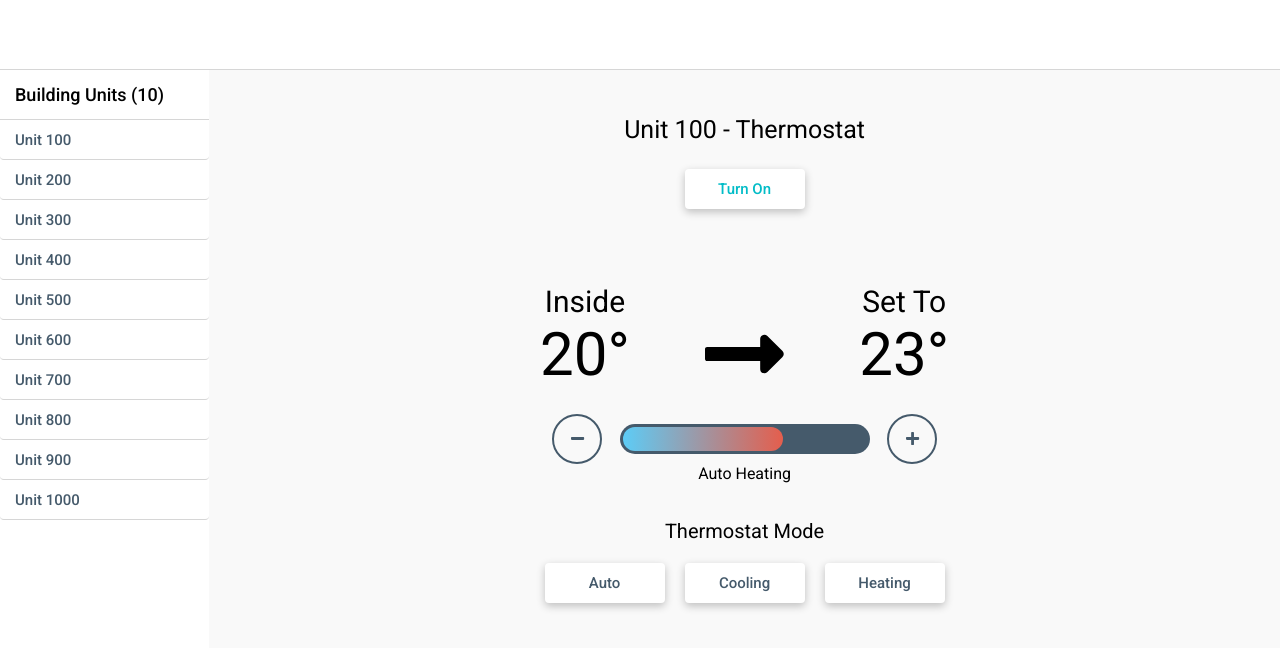
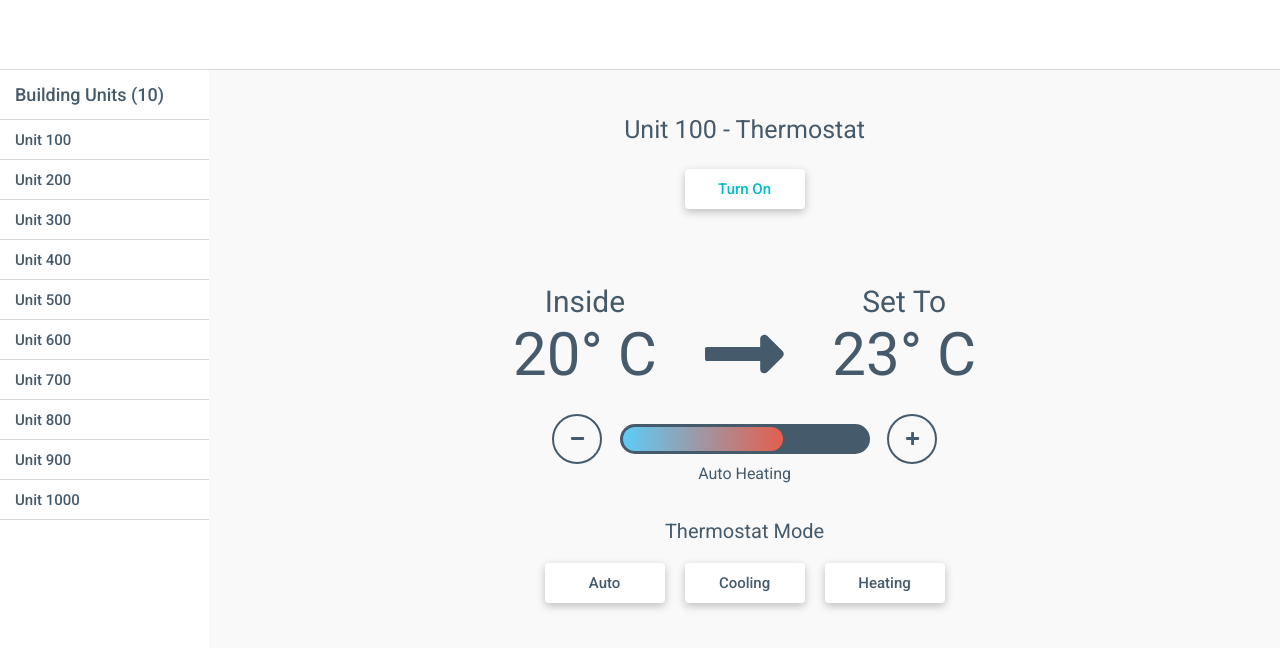
Before and after one commit to PuaChris/24hr-thermometer-challenge, a React (Create React App) app: page / in a window 1280 px wide. Shown: the top 648 px of the page. Built offline with nearby package versions, Linux system fonts and the light colour scheme.

Commit message:
Added new state logic that allows the user to interact with the thermometer and switch between modes

```diff
--- /dev/null
+++ b/src/Constants.js
@@ -0,0 +1,8 @@
+export const THERMOSTAT_MODES = {
+  AUTO: "auto",
+  COOLING: "cooling",
+  HEATING: "heating",
+  // STANDBY: "standby",
+  // AUTO_HEATING: "auto heating",
+  // AUTO_COOLING: "auto cooling",
+}
--- a/src/components/Sidebar.js
+++ b/src/components/Sidebar.js
@@ -12,7 +12,10 @@ function Sidebar(props) {
     <ul className="sidebar container">
       <span className="sidebar__title">Building Units ({units.length})</span>
       {units.map((unit) => (
-        <button className="sidebar-units">
+        <button
+          key={unit.id}
+          className="sidebar-units"
+        >
           {unit.name}
         </button>
       ))}
--- a/src/components/Thermostat.js
+++ b/src/components/Thermostat.js
@@ -3,6 +3,7 @@ import React from 'react';
 import Sidebar from './Sidebar.js';
 import ThermostatDisplay from './ThermostatDisplay.js';
 import ThermostatMode from './ThermostatMode.js';
+import { THERMOSTAT_MODES } from '../Constants.js';
 
 import '../styles/Styles.css';
 import '../styles/Thermostat.css'
@@ -12,6 +13,8 @@ class unit {
     this.id = id;
     this.name = name;
     this.desiredTemp = null;
+    this.insideTemp = null;
+    this.outsideTemp = null;
   }
 }
 
@@ -23,12 +26,16 @@ class Thermostat extends React.Component {
       power: false,
       units: [],
       currentUnit: null,
+      thermostatMode: null,
     };
 
     this.activate = this.activate.bind(this);
+    this.switchThermostatMode = this.switchThermostatMode.bind(this);
   }
 
+  // Retrieve indoor and outdoor temperature data
   componentDidMount() {
+    // Display units on sidebar for demonstration purposes
     let newUnits = [];
     for (let i = 0; i < 10; i++) {
       newUnits.push(new unit(i + 1, `Unit ${i + 1}00`));
@@ -39,14 +46,50 @@ class Thermostat extends React.Component {
     });
   }
 
+  // To turn on thermometer. No other interactions can happen unless it is on
   activate() {
     this.setState(
       (prevState) => ({
         power: !prevState.power,
       })
     );
+  }
 
+  // Future: Reduce increments to 0.1 and implement a slide bar and/or ability to hold down the button to continuously increase/decrease temperature
+  increaseDesiredTemp() {
+    this.setState((prevState) => ({ desiredTemp: prevState.desiredTemp + 1 }));
   }
+
+  decreaseDesiredTemp() {
+    this.setState((prevState) => ({ desiredTemp: prevState.desiredTemp - 1 }));
+  }
+
+  switchThermostatMode(newThermostatMode) {
+    // Do nothing if no change in mode
+    if (this.state.thermostatMode === newThermostatMode){
+      return;
+    }
+
+    this.setState({ thermostatMode: newThermostatMode}, () => {
+      switch(newThermostatMode){
+        case THERMOSTAT_MODES.AUTO:
+          console.log("Auto mode activated.");
+          break;
+        case THERMOSTAT_MODES.COOLING:
+          console.log("Cooling mode activated.");
+          break;
+        case THERMOSTAT_MODES.HEATING:
+          console.log("Heating mode activated.");
+          break;
+        default:
+          console.log("Nothing happened");
+      }
+    });
+
+    return;
+  }
+
+  // TODO: Set thermostat-control opacity to 30% when thermostat is turned off
 
   render() {
     let { power, units } = this.state;
@@ -65,9 +108,9 @@ class Thermostat extends React.Component {
             </button>
           </div>
 
-          <div className="thermostat-control container">
+          <div className="container thermostat-control">
             <ThermostatDisplay/>
-            <ThermostatMode/>
+            <ThermostatMode switchThermostatMode={this.switchThermostatMode}/>
           </div>
         </div>
       </div>
--- a/src/components/ThermostatDisplay.js
+++ b/src/components/ThermostatDisplay.js
@@ -14,7 +14,7 @@ const ThermostatDisplay = (props) => {
       <div className="container thermostat-display__info">
         <div className="container thermostat-display__info__temp">
           <span className="thermostat-display__info__title">Inside</span>
-          <span className="thermostat-display__info__value">20{'\u00b0'}</span>
+          <span className="thermostat-display__info__value">20{'\u00b0'} C</span>
         </div>
 
         {/* //TODO: Put in modifer for different thermostat states (e.g. auto heating, cooling, etc.) */}
@@ -22,7 +22,7 @@ const ThermostatDisplay = (props) => {
 
         <div className="container thermostat-display__info__temp">
           <span className="thermostat-display__info__title">Set To</span>
-          <span className="thermostat-display__info__value">23{'\u00b0'}</span>
+          <span className="thermostat-display__info__value">23{'\u00b0'} C</span>
         </div>
       </div>
       <div className="container thermostat-display__modifier">
--- a/src/components/ThermostatMode.js
+++ b/src/components/ThermostatMode.js
@@ -1,29 +1,38 @@
 import React from 'react';
+
+import { THERMOSTAT_MODES } from '../Constants.js';
 
 import '../styles/ThermostatMode.css';
 
-class ThermostatMode extends React.Component {
-  constructor(props) {
-    super(props);
+const ThermostatMode = (props) => {
+  const switchThermostatMode = props.switchThermostatMode;
 
-    this.state = {
-
-
-    };
-  }
-
-  render() {
   return(
     <div className="container" id="thermostat-mode">
       <p className="thermostat-mode__title">Thermostat Mode</p>
       <div className="container thermostat-mode__buttons">
-          <button className="thermostat-mode__auto">Auto</button>
-          <button className="thermostat-mode__cooling">Cooling</button>
-          <button className="thermostat-mode__heating">Heating</button>
+        <button
+          className="thermostat-mode__auto"
+          onClick={() => switchThermostatMode(THERMOSTAT_MODES.AUTO)}
+        >
+            Auto
+        </button>
+        <button
+          className="thermostat-mode__cooling"
+          onClick={() => switchThermostatMode(THERMOSTAT_MODES.COOLING)}
+        >
+          Cooling
+        </button>
+        <button
+          className="thermostat-mode__heating"
+          onClick={() => switchThermostatMode(THERMOSTAT_MODES.HEATING)}
+        >
+          Heating
+        </button>
       </div>
     </div>
   );
 }
-}
+
 
 export default ThermostatMode;
--- a/src/styles/Sidebar.css
+++ b/src/styles/Sidebar.css
@@ -24,6 +24,7 @@
   padding: 0 15px;
 
   box-shadow: none;
+  border-radius: 0;
   border-bottom: 1px solid #D6D6D6;
 
   text-align: left;
--- a/src/styles/Styles.css
+++ b/src/styles/Styles.css
@@ -6,6 +6,8 @@
   box-sizing: border-box;
   font-family: 'Roboto', sans-serif;
   margin: 0;
+
+  color: #455A6B;
 }
 
 header {
@@ -40,7 +42,7 @@ button {
 
   transition: 120ms ease-in-out;
 
-  color: #455A6B;
+
 }
 
 button:hover{
--- a/src/styles/Thermostat.css
+++ b/src/styles/Thermostat.css
@@ -47,4 +47,6 @@
   flex-direction: column;
   justify-content: center;
   align-items: center;
+
+  /* opacity: 30%; */
 }
```
Lines whose indentation alone changed are shown as unchanged.
